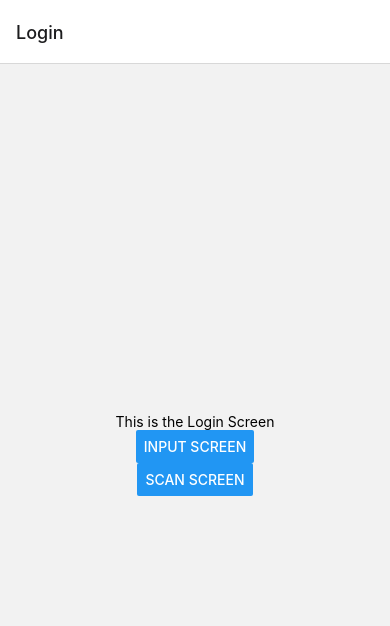
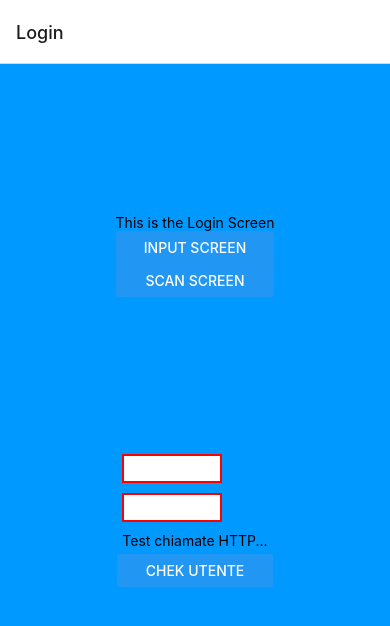
Before and after one commit to Alby2901/babytrack3, a React Native app: screen /Login in a window 390 px wide. Shown: the top 626 px of the page. Built offline with nearby package versions, Linux system fonts and the light colour scheme.

Commit message:
Login Screen - Http Error

```diff
--- /dev/null
+++ b/components/http.js
@@ -0,0 +1,69 @@
+import React, { useEffect, useState } from "react";
+import { View, Text } from "react-native";
+import axios from "axios";
+
+// const BASE_URL = "http://pinocomo.ddns.net:9999/babysafe/login?user=pino&pwd=pino";
+const BASE_URL = "http://pinocomo.ddns.net:9999/babysafe/login";
+
+export async function getSession(utente, password) {
+  try {
+    const response = await axios.get(BASE_URL, {
+      params: {
+        user: utente,
+        pwd: password,
+      },
+    });
+    console.log(response);
+  } catch (error) {
+    if (error.response) {
+      // The request was made and the server responded with a status code
+      // that falls out of the range of 2xx
+      console.log('Data: ', error.response.data);
+      console.log('Status: ', error.response.status);
+      console.log('Header: ', error.response.headers);
+    } else if (error.request) {
+      // The request was made but no response was received
+      // `error.request` is an instance of XMLHttpRequest in the browser and an instance of
+      // http.ClientRequest in node.js
+      console.log('Request: ', error.request);
+    } else {
+      // Something happened in setting up the request that triggered an Error
+      console.log('Error: ', error.message);
+    }
+    console.log('Config: ', error.config);
+    console.log('JSON: ', error.toJSON());
+  };
+
+  //   console.log("-------------------------------------------------");
+
+  //   console.log("Risposta: " + JSON.stringify(response));
+
+  console.log("-------------------------------------------------");
+
+  console.log("Risposta: " + JSON.stringify(response.data));
+
+  console.log("-------------------------------------------------");
+
+  for (const param in response.data) {
+    console.log("param: " + param);
+  }
+
+  console.log("param: " + response.data.ret);
+  console.log("param: " + response.data.message);
+  console.log("param: " + response.data.params);
+
+  const message = response.data.message;
+  let sessionID = "";
+
+  if (response.data.ret === -1) {
+    console.log("Ret -1 ");
+    sessionID = "";
+  } else {
+    console.log("Ret 0 ");
+    sessionID = response.data.params.sessionId;
+  }
+
+  console.log("SessionID: " + sessionID);
+
+  return [sessionID, message];
+}
--- a/package.json
+++ b/package.json
@@ -12,6 +12,7 @@
     "@react-navigation/native": "^6.1.7",
     "@react-navigation/native-stack": "^6.9.13",
     "@react-navigation/stack": "^6.3.17",
+    "axios": "^1.4.0",
     "expo": "~48.0.18",
     "expo-barcode-scanner": "~12.3.2",
     "expo-status-bar": "~1.4.4",
--- a/screens/LoginScreen.js
+++ b/screens/LoginScreen.js
@@ -1,11 +1,105 @@
-import { Text, View, StyleSheet, Button } from "react-native";
+import {
+  Text,
+  View,
+  StyleSheet,
+  Button,
+  TextInput,
+  ScrollView,
+} from "react-native";
+import { getSession } from "../components/http";
+import { useState } from "react";
 
 function LoginScreen({ navigation }) {
+  const [errorHTTP, setErrorHTTP] = useState("");
+  const [sessionID, setSessionID] = useState("");
+  const [message, setmessage] = useState("");
+  const [isLogged, setIsLogged] = useState(false);
+  const [usr, setUsr] = useState("");
+  const [pwd, setPwd] = useState("");
+
+  async function getSessionHandler() {
+    console.log("+++++++++++++++++++++++++++++");
+    console.log("GetSession1: ");
+
+    try {
+      const [sessionIDData, messageData] = await getSession(usr, pwd);
+      console.log("GetSession2: ");
+      setSessionID(sessionIDData);
+      console.log("GetSession3: ");
+      setmessage(messageData);
+      console.log("GetSession4: ");
+      setIsLogged(true);
+    } catch (error) {
+      console.log("Errore HTTP: ", error.message);
+      setErrorHTTP(error.message);
+    }
+  }
+
+  function resetIsLogged() {
+    setIsLogged(false);
+  }
+
+  function usrInputHandler(enteredUsr) {
+    setUsr(enteredUsr);
+  }
+
+  function pwdInputHandler(enteredPwd) {
+    setPwd(enteredPwd);
+  }
+
   return (
-    <View style={styles.container}>
-      <Text>This is the Login Screen</Text>
-      <Button title='Input Screen' onPress={() => navigation.navigate('Input')} />
-      <Button title='Scan Screen' onPress={() => navigation.navigate('Scan')} />
+    <View style={styles.containerOuter}>
+      <View style={styles.containerUp}>
+        <Text>This is the Login Screen</Text>
+        <Button
+          title="Input Screen"
+          onPress={() => navigation.navigate("Input")}
+        />
+        <Button
+          title="Scan Screen"
+          onPress={() => navigation.navigate("Scan")}
+        />
+      </View>
+      <View style={styles.containerDown}>
+        <TextInput
+          style={styles.inputText}
+          onChangeText={usrInputHandler}
+          value={usr}
+          placeholder="Utente"
+        />
+        <TextInput
+          style={styles.inputText}
+          onChangeText={pwdInputHandler}
+          value={pwd}
+          placeholder="Password"
+        />
+        <Text style={styles.text}>Test chiamate HTTP...</Text>
+        <Button
+          style={styles.button}
+          title="Chek utente"
+          onPress={getSessionHandler}
+        ></Button>
+        {/* <Text>The Session ID is: {sessionID}</Text> */}
+        {isLogged && <Text>The Message is: {message}</Text>}
+        {isLogged && sessionID && <Text>The Session ID is: {sessionID}</Text>}
+        {isLogged && !sessionID && (
+          <Text style={styles.textAlert} cd>
+            The Session ID is not avaiable!
+          </Text>
+        )}
+        {isLogged && (
+          <Button
+            style={styles.button}
+            title="Annulla... "
+            onPress={resetIsLogged}
+          ></Button>
+        )}
+        {errorHTTP && (
+          <Text style={styles.textAlert} cd>
+            Server is not responding!
+          </Text>
+        )}
+      </View>
     </View>
   );
 }
@@ -13,9 +107,50 @@ function LoginScreen({ navigation }) {
 export default LoginScreen;
 
 const styles = StyleSheet.create({
-  container: {
+  containerOuter: {
     flex: 1,
     alignItems: "center",
     justifyContent: "center",
+    paddin: 40,
+    backgroundColor: "#0099ff",
+  },
+  containerUp: {
+    flex: 1,
+    // alignItems: "center",
+    // justifyContent: "center",
+    // paddin: 80,
+    marginTop: 150,
+    marginBottom: 20,
+    // backgroundColor: "#00ff00",
+  },
+  containerDown: {
+    flex: 1,
+    // alignItems: "center",
+    // justifyContent: "center",
+    // paddin: 20,
+    marginTop: 20,
+    marginBottom: 200,
+    // backgroundColor: "#ff0000",
+  },
+  text: {
+    margin: 5,
+  },
+  textAlert: {
+    margin: 5,
+    color: "#ff0000",
+  },
+  button: {
+    margin: 5,
+  },
+
+  inputText: {
+    borderWidth: 2,
+    borderColor: "#ff0000",
+    backgroundColor: 'white',
+    color: 'white',
+    textDecorationColor: 'white',
+    margin: 5,
+    padding: 4,
+    width: 100,
   },
 });
```
Also changed, not shown: 1 other file (tests, documents, lock files or other folders).
